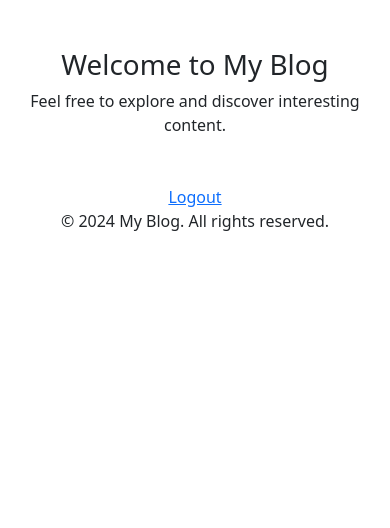
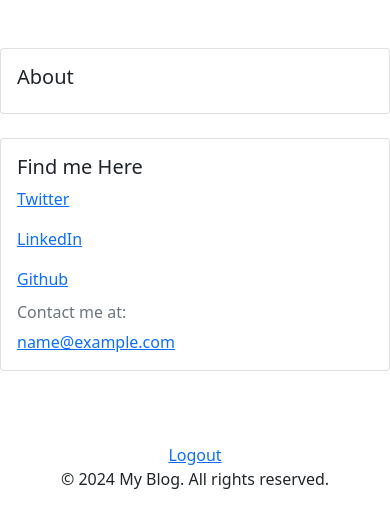
Before and after one commit to NabuTech/django_blog, a Django app: page / in a window 390 px wide. Shown: the part 30-558 px from the top of the page. Run offline with Django 5.2, Linux system fonts and the light colour scheme; the visitor is signed in with stand-in values (Sample User, id 1).

Commit message:
Broken user changes

```diff
--- a/blog/settings.py
+++ b/blog/settings.py
@@ -135,3 +135,5 @@ DEFAULT_AUTO_FIELD = 'django.db.models.BigAutoField'
 
 MEDIA_ROOT = os.path.join(BASE_DIR, 'media')
 MEDIA_URL = 'media/'
+
+AUTH_USER_MODEL = 'core.CustomUser'
--- a/blog/views.py
+++ b/blog/views.py
@@ -1,4 +1,7 @@
+from django.contrib.auth.decorators import login_required
 from django.shortcuts import render
 
+@login_required(login_url='login')
 def index(request):
-    return render(request, 'index.html')
+    user = request.user
+    return render(request, 'index.html', {'user': user})
--- a/core/admin.py
+++ b/core/admin.py
@@ -1,4 +1,6 @@
 from django.contrib import admin
-from .models import UserProfile
+from django.contrib.auth.admin import UserAdmin
+from .models import CustomUser, UserProfile
 
+admin.site.register(CustomUser, UserAdmin)
 admin.site.register(UserProfile)
--- a/core/models.py
+++ b/core/models.py
@@ -1,12 +1,18 @@
-from django.contrib.auth.models import User
 from django.db import models
+from django.contrib.auth.models import AbstractUser
 
-class UserProfile(models.Model):
-    user = models.OneToOneField(User, on_delete=models.CASCADE)
+class CustomUser(AbstractUser):
     about = models.TextField(blank=True)
     twitter_link = models.URLField(blank=True)
     linkedin_link = models.URLField(blank=True)
     github_link = models.URLField(blank=True)
 
     def __str__(self):
+        return self.username
+
+class UserProfile(models.Model):
+    user = models.OneToOneField(CustomUser, on_delete=models.CASCADE)
+
+
+    def __str__(self):
         return self.user.username
--- a/templates/index.html
+++ b/templates/index.html
@@ -1,8 +1,36 @@
 {% extends 'base.html' %}
 
 {% block content %}
-    <div class="container mt-5">
-        <h1 class="text-center">Welcome to My Blog</h1>
-        <p class="text-center">Feel free to explore and discover interesting content.</p>
+<div class="row mt-5">
+    <div class="col-md-6 mb-4">
+        <div class="card">
+            <div class="card-body">
+                <h5 class="card-title">About</h5>
+                <p class="card-text">{{ user.about }}</p>
+            </div>
+        </div>
     </div>
+
+    <div class="col-md-6 mb-4">
+        <div class="card">
+            <div class="card-body">
+                <h5 class="card-title">Find me Here</h5>
+                <div class="mb-3">
+                    <i class="bi bi-twitter"></i>
+                    <a href="{{ user.twitter }}" target="_blank">Twitter</a>
+                </div>
+                <div class="mb-3">
+                    <i class="bi bi-linkedin"></i>
+                    <a href="{{ user.linkedin }}" target="_blank">LinkedIn</a>
+                </div>
+                <div class="mb-3">
+                    <i class="bi bi-github"></i>
+                    <a href="{{ user.github }}" target="_blank">Github</a>
+                </div>
+                <h6 class="card-subtitle mb-2 text-muted">Contact me at:</h6>
+                <a href="mailto:{{ user.email }}">{{ user.email }}</a>
+            </div>
+        </div>
+    </div>
+</div>
 {% endblock %}
```
Also changed, not shown: core/migrations/0001_initial.py (deleted), core/migrations/__init__.py (deleted).
